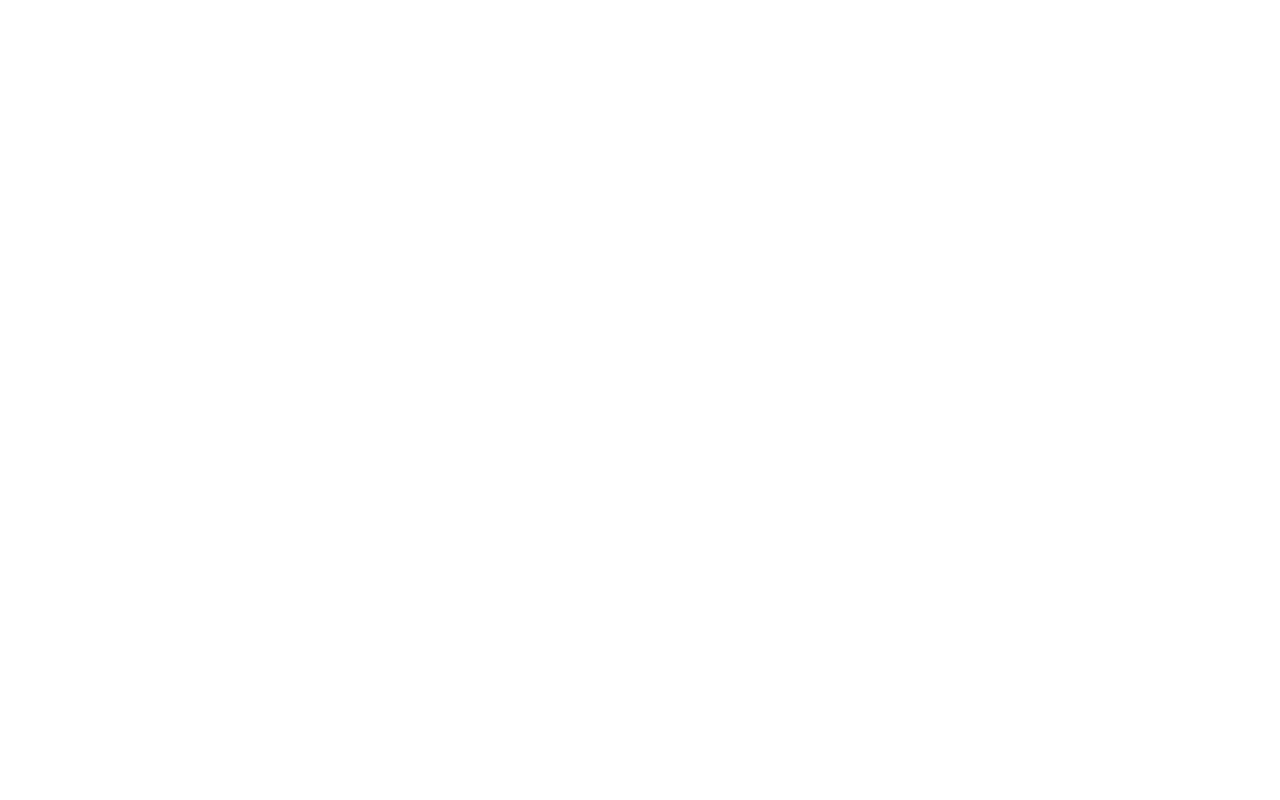
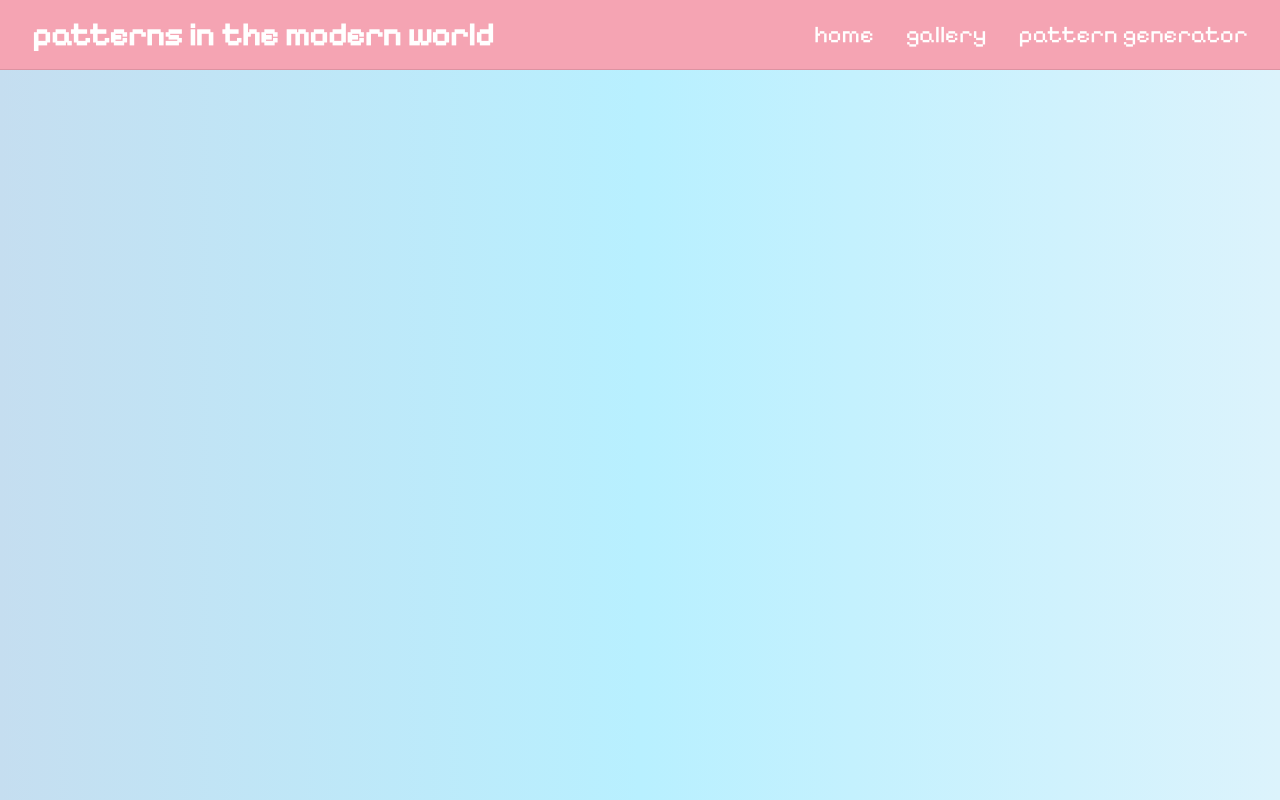
Before and after one commit to nathan-secjadas/patterns-in-the-modern-world, a plain HTML site: page index.html in a window 1280 px wide. Drawn offline with Linux system fonts and the light colour scheme.

Commit message:
Started on the foundation of the site
I have begun work on the followng:
-> Base aesthetic of the site
-> Basic navigation + header
-> Home page
-> Custom cursor

More detailed stuff will be handled later

```diff
--- a/index.html
+++ b/index.html
@@ -2,10 +2,22 @@
 <html lang="en">
 <head>
     <meta charset="UTF-8">
+    <link href='https://fonts.googleapis.com/css?family=Pixelify Sans' rel='stylesheet'>
+    <link rel="icon" href="assets/icon.ico">
     <meta name="viewport" content="width=device-width, initial-scale=1.0">
-    <title>Gallery</title>
+    <link rel="stylesheet" href="style.css">
+    <title>Patterns in the Modern World</title>
 </head>
 <body>
+    <header class="nav-header">
+        <h1>patterns in the modern world</h1>
+        <ul>
+            <li><a href="index.html">home</a></li>
+            <li><a href="gallery.html">gallery</a></li>
+            <li><a href="pattern_generator.html">pattern generator</a></li>
+        </ul>
+    </header>
 
+    <script src="script.js"></script>
 </body>
 </html>
--- a/style.css
+++ b/style.css
@@ -0,0 +1,51 @@
+html {
+    cursor: url('assets/normal_pink.gif') 8 8, auto;
+}
+body {
+    margin: 0;
+    font-family: 'Pixelify Sans';
+    background: #c5def0;
+    background: linear-gradient(90deg, rgba(197, 222, 240, 1) 0%, rgba(184, 240, 255, 1) 50%, rgba(220, 243, 252, 1) 100%);
+}
+a, button {
+    cursor: url('assets/link_pink.gif') 16 16, pointer;
+}
+
+.nav-header {
+    position: sticky;
+    top: 0;
+    z-index: 1000;
+    width: 100%;
+    height: 70px;
+    color: white;
+    background-color: rgb(245, 164, 179);
+    backdrop-filter: blur(20px);
+    -webkit-backdrop-filter: blur(20px);
+    display: flex;
+    justify-content: space-between;
+    align-items: center;
+    padding: 0 2rem;
+    box-sizing: border-box;
+    border-bottom: 1px solid rgba(0, 0, 0, 0.1);
+}
+
+.nav-header ul {
+    list-style: none;
+    margin: 0;
+    padding: 0;
+    display: flex;
+    gap: 2rem;
+}
+.nav-header li {
+    list-style: none;
+}
+
+.nav-header a {
+    color: white;
+    font-size: clamp(1rem, 2vw, 1.50rem);
+    text-decoration: none;
+    transition: color 0.2s ease;
+}
+.nav-header a:hover {
+    color: #c5def0; /* matches the body background */
+}
```
Also changed, not shown: gallery.html (added, +23 -0 lines), pattern_generator.html (+13 -1 lines), assets/icon.ico (added), assets/link_pink.gif (added), assets/normal_pink.gif (added), 1 other file.
